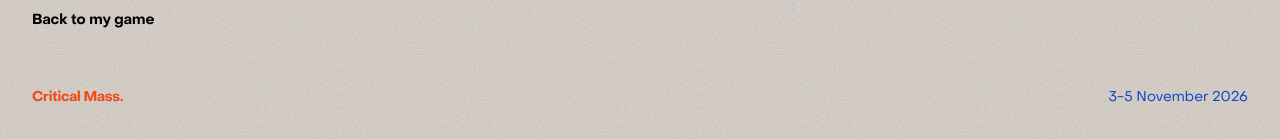
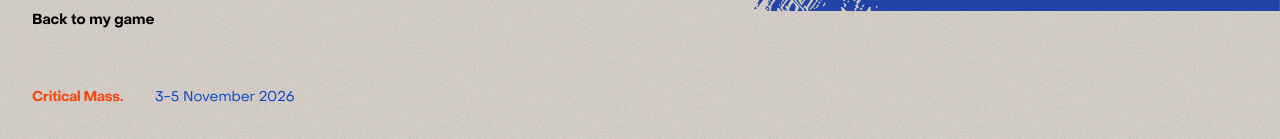
Before and after one commit to joshuaj-criticalmass/critical-mixer, a Next.js app: page /live in a window 1280 px wide. Shown: the part 789-928 px from the top of the page. Built offline with nearby package versions, Linux system fonts and the light colour scheme; no server answers.

Commit message:
feat(ui): Poppy the pigeon on play and live screens

```diff
--- a/src/app/globals.css
+++ b/src/app/globals.css
@@ -115,6 +115,31 @@
   opacity: 0.85;
 }
 
+/* Poppy the pigeon replaces the halftone on game screens. */
+.poppy-shell::after {
+  top: auto;
+  right: 0;
+  bottom: 0;
+  width: auto;
+  height: 90vh;
+  aspect-ratio: 1679 / 2212;
+  background: url("/poppy.svg") right bottom / contain no-repeat;
+  mask-image: none;
+  opacity: 1;
+}
+
+/* Keep wide-screen content clear of most of Poppy. */
+@media (min-width: 900px) {
+  .poppy-shell {
+    padding-right: calc(90vh * 1679 / 2212 * 0.75);
+  }
+
+  .poppy-shell .page-footer {
+    justify-content: flex-start;
+    gap: 2rem;
+  }
+}
+
 .wordmark,
 .page-footer {
   display: flex;
@@ -781,6 +806,11 @@
     opacity: 0.6;
   }
 
+  .poppy-shell::after {
+    width: auto;
+    opacity: 0.18;
+  }
+
   .intro h1 {
     font-size: 5.25rem;
   }
@@ -1652,6 +1682,29 @@
   }
 
   .live-join { grid-area: join; }
+
+  /* An unattended display can't scroll, so fit everything in one viewport. */
+  .live-screen {
+    padding-block: 1.5rem;
+  }
+
+  .live-screen .live-layout {
+    gap: 1.75rem 3rem;
+    padding-block: 1.25rem;
+  }
+
+  .live-screen .live-hero h1 {
+    font-size: 4.5rem;
+  }
+
+  .live-screen .live-number {
+    margin-top: 1rem;
+    font-size: 11rem;
+  }
+
+  .live-screen .live-chart {
+    height: 6.5rem;
+  }
 }
 
 @keyframes live-pulse {
--- a/src/app/live/page.tsx
+++ b/src/app/live/page.tsx
@@ -115,7 +115,7 @@
   const busiestHour = Math.max(0, ...hours.map((hour) => hour.meets));
 
   return (
-    <main className={`page-shell live-shell${screenMode ? " live-screen" : ""}`}>
+    <main className={`page-shell poppy-shell live-shell${screenMode ? " live-screen" : ""}`}>
       <header className="wordmark">
         <span className="brand-mark" aria-hidden="true">CM</span>
         <span>Critical Mixer</span>
--- a/src/app/play/page.tsx
+++ b/src/app/play/page.tsx
@@ -191,7 +191,7 @@
     : 0;
 
   return (
-    <main className="page-shell">
+    <main className="page-shell poppy-shell">
       <header className="wordmark">
         <span className="brand-mark" aria-hidden="true">CM</span>
         <span>Critical Mixer</span>
```
Also changed, not shown: public/poppy.svg (added), 1 other file (tests, documents, lock files or other folders).
